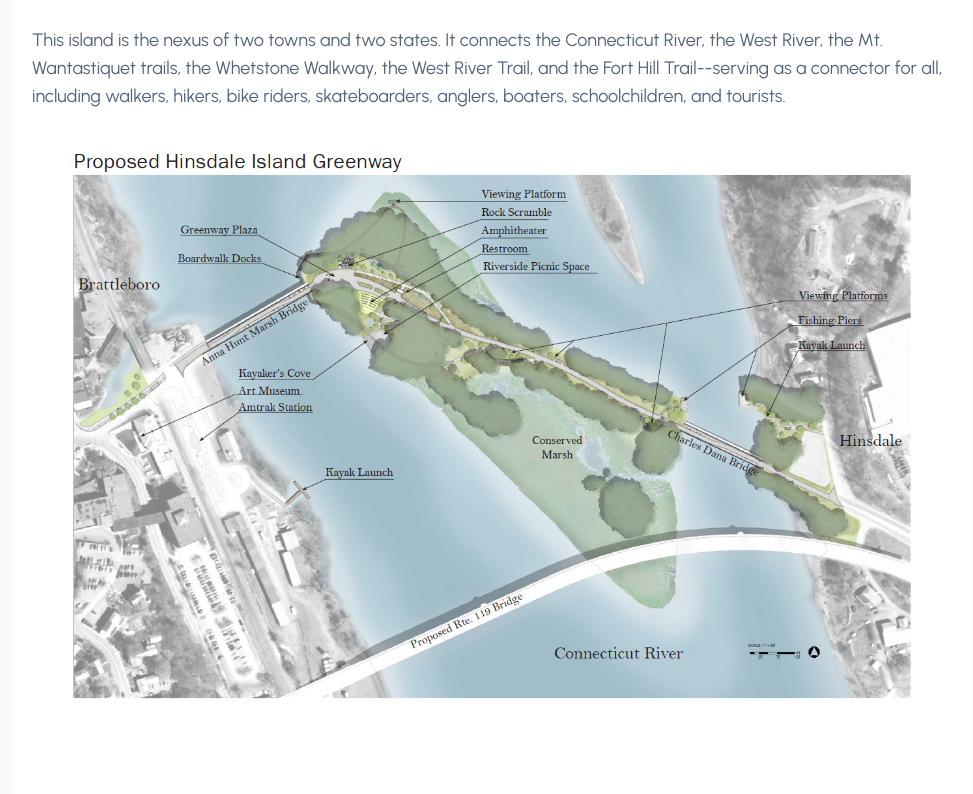
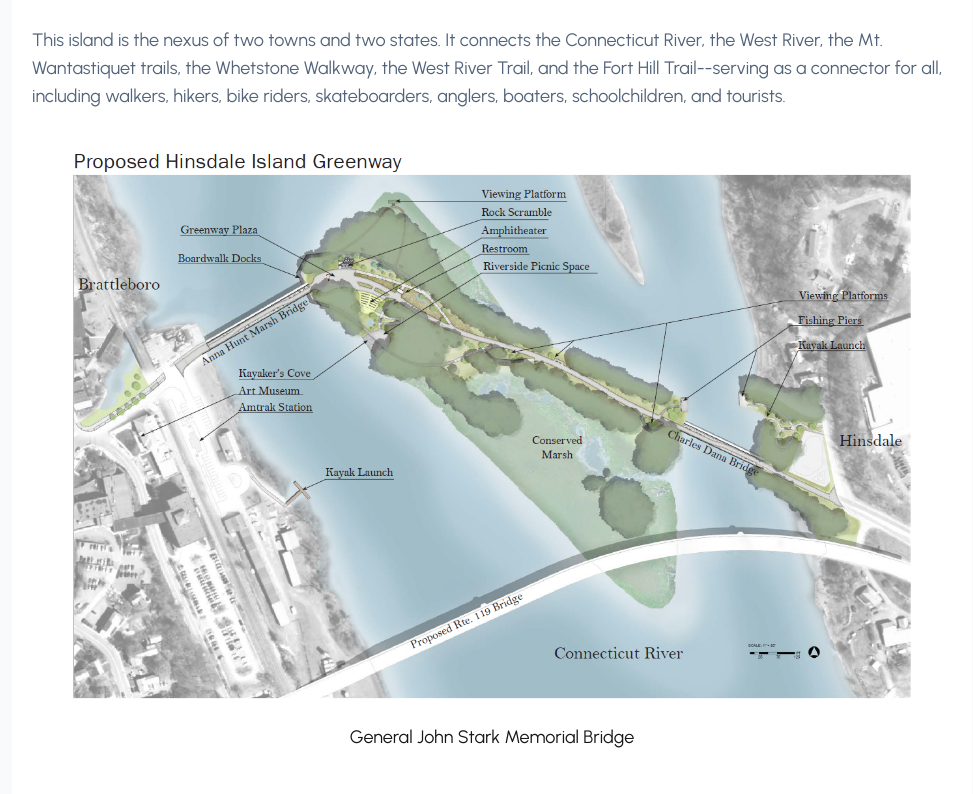
Before and after one commit to friendsofislandparkvt/friendsofislandparkvt.github.io, a Next.js app: page / in a window 1280 px wide. Shown: the part 886-1680 px from the top of the page, without its empty margins (148-1121 px from the left). Built offline with nearby package versions, Linux system fonts and the light colour scheme.

Commit message:
feat(img): add image caption

```diff
--- a/src/app/page.tsx
+++ b/src/app/page.tsx
@@ -26,16 +26,19 @@ export default function Home(): React.JSX.Element {
                         a connector for all, including walkers, hikers, bike riders, skateboarders,
                         anglers, boaters, schoolchildren, and tourists.
                     </p>
-                    <div className='flex w-full items-center justify-center p-4 pt-8'>
+                    <figure className='flex w-full flex-col items-center justify-center p-4 pt-8'>
                         <Image
-                            alt='Proposed Greenway Plans'
+                            alt='Proposed greenway plans featuring the General John Stark Memorial Bridge'
                             className='h-auto w-full max-w-340.75'
                             height='879'
                             loading='lazy'
                             src='/images/proposed_greenway_plans.png'
                             width='1363'
                         />
-                    </div>
+                        <figcaption className='text-center text-lg'>
+                            General John Stark Memorial Bridge
+                        </figcaption>
+                    </figure>
                 </section>
 
                 <News />
```
